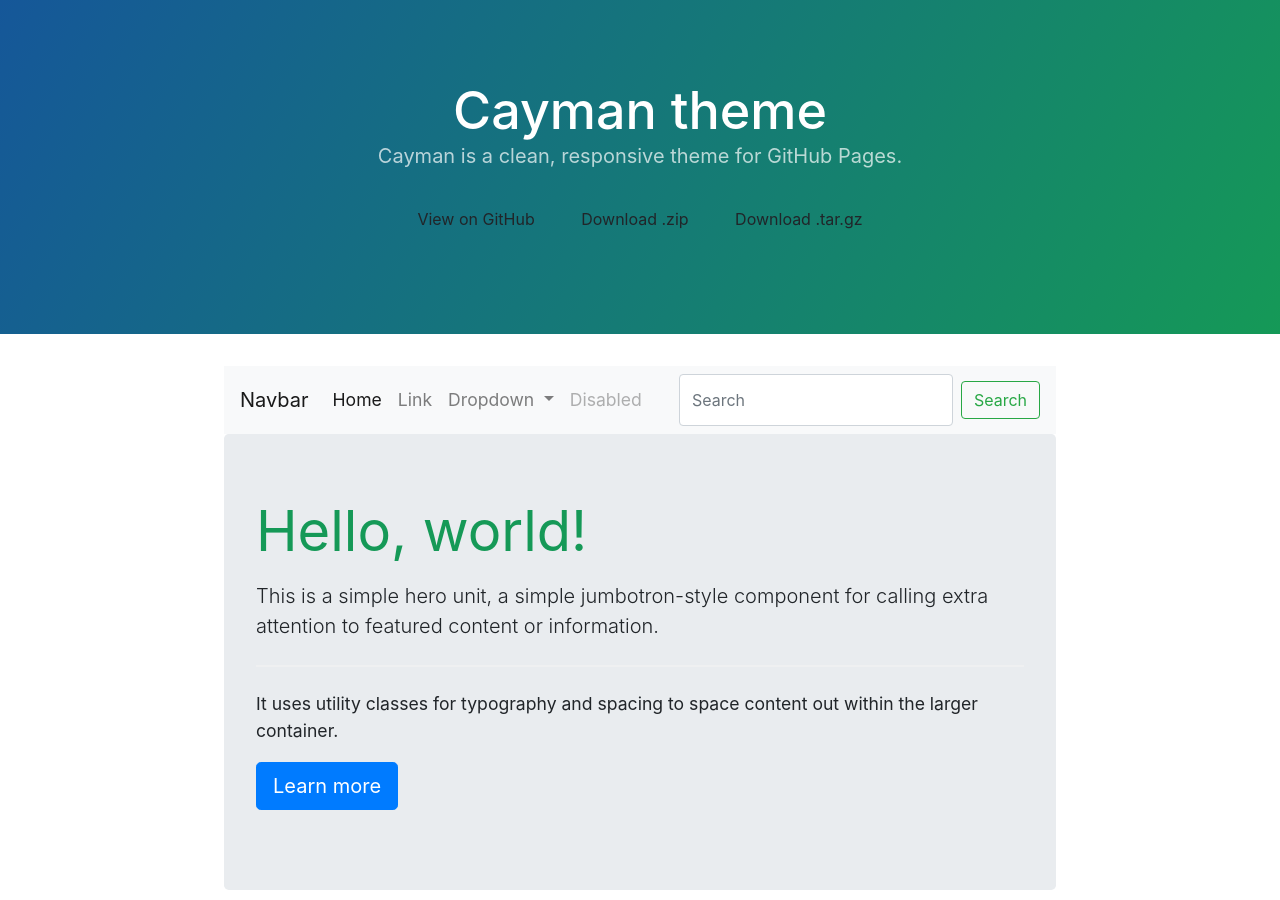
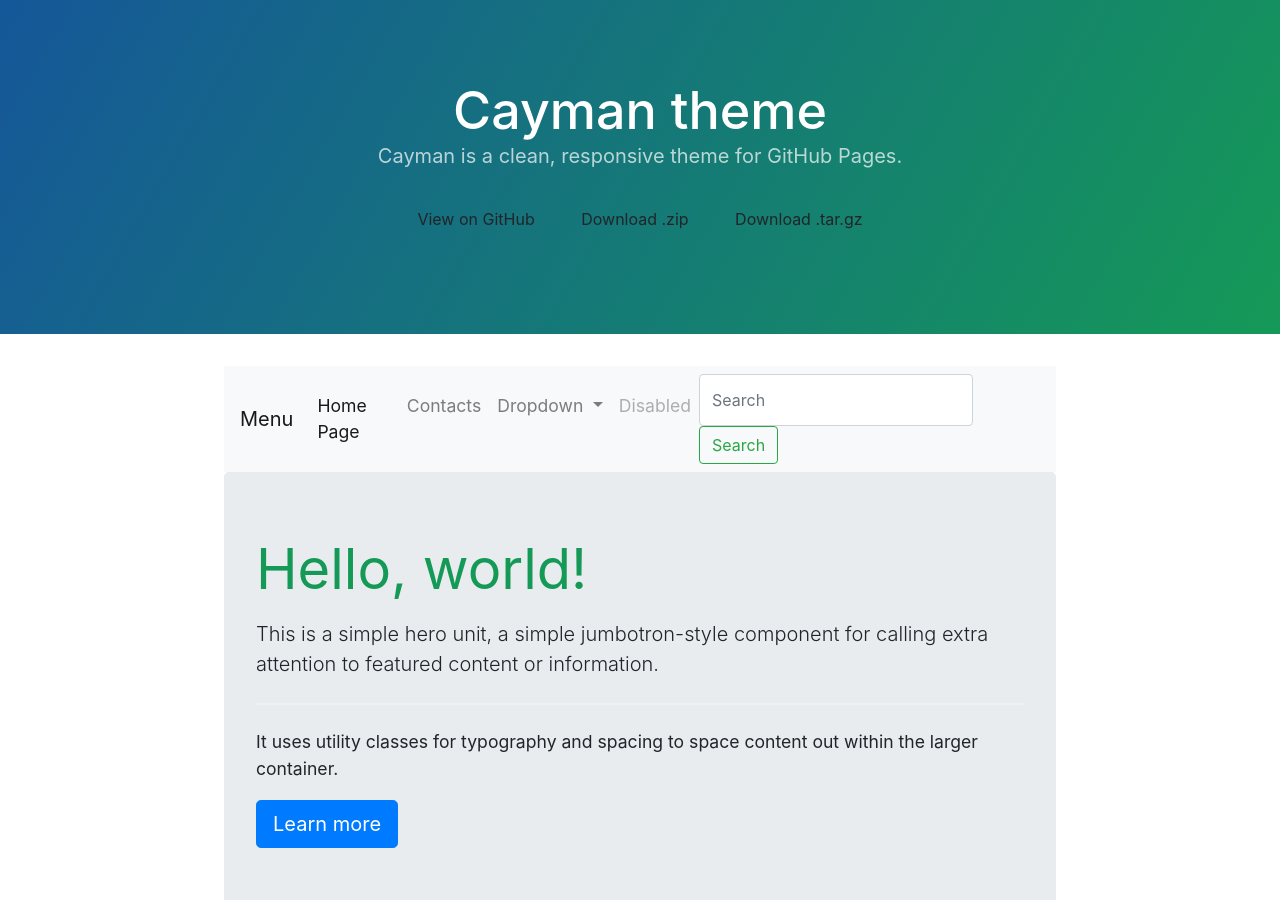
Before and after one commit to hayrin/AF103, a Jekyll site: the page built from index.md, in a window 1280 px wide and 900 px high. Built offline with Jekyll 4.4.1, drawn with Linux system fonts in a browser that asks for light colours.

Commit message:
Update navbar.html

```diff
--- a/_includes/navbar.html
+++ b/_includes/navbar.html
@@ -1,5 +1,5 @@
 <nav class="navbar navbar-expand-lg navbar-light bg-light">
-  <a class="navbar-brand" href="#">Navbar</a>
+  <a class="navbar-brand" href="#">Menu </a>
   <button class="navbar-toggler" type="button" data-toggle="collapse" data-target="#navbarSupportedContent" aria-controls="navbarSupportedContent" aria-expanded="false" aria-label="Toggle navigation">
     <span class="navbar-toggler-icon"></span>
   </button>
@@ -7,10 +7,10 @@
   <div class="collapse navbar-collapse" id="navbarSupportedContent">
     <ul class="navbar-nav mr-auto">
       <li class="nav-item active">
-        <a class="nav-link" href="#">Home <span class="sr-only">(current)</span></a>
+        <a class="nav-link" href="#">Home Page <span class="sr-only">(current)</span></a>
       </li>
       <li class="nav-item">
-        <a class="nav-link" href="#">Link</a>
+        <a class="nav-link" href="#">Contacts</a>
       </li>
       <li class="nav-item dropdown">
         <a class="nav-link dropdown-toggle" href="#" id="navbarDropdown" role="button" data-toggle="dropdown" aria-haspopup="true" aria-expanded="false">
```
